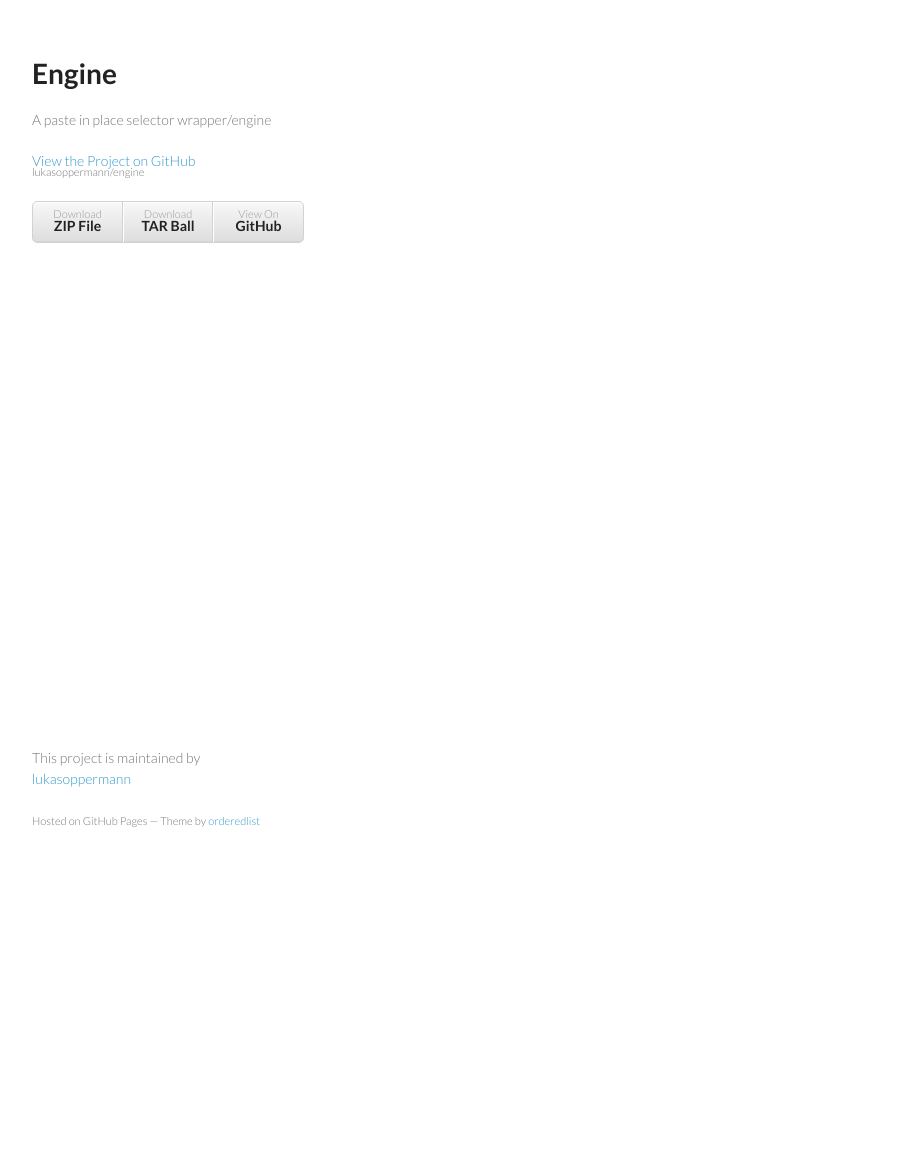
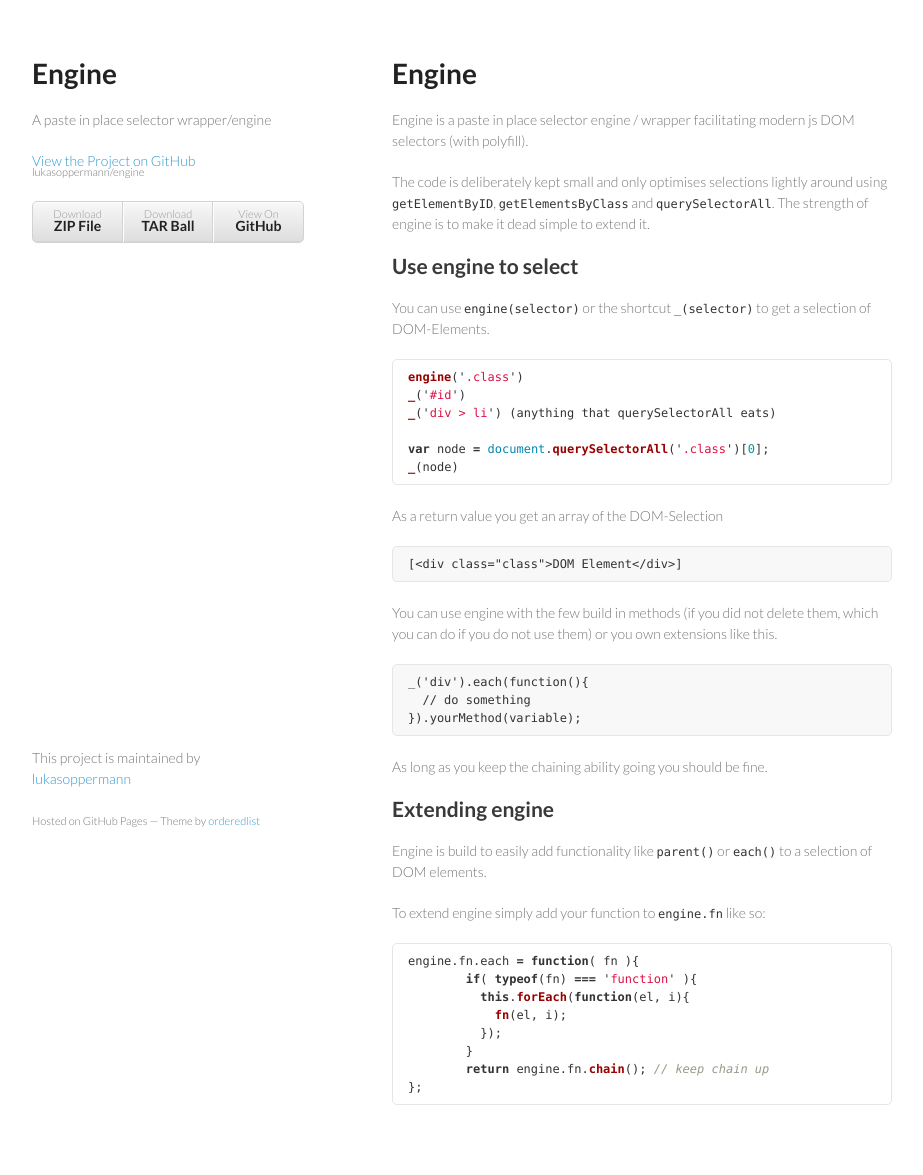
Before and after one commit to lukasoppermann/engine, a Jekyll site: the page built from index.md, in a window 1280 px wide. Shown: the whole page, without its empty margins (178-1101 px from the left). Built offline with Jekyll 4.4.1, drawn with Linux system fonts in a browser that asks for light colours; nearby versions of some CDN libraries; Markdown is read by kramdown in place of the engine named in the settings; before the commit the page ends 900 px from its top, so only the background shows below that.

Commit message:
Sync README.md in master branch to index.md in gh-pages

````diff
--- a/index.md
+++ b/index.md
@@ -1,3 +1,54 @@
 ---
 layout: index
 ---
+
+
+# Engine
+Engine is a paste in place selector engine / wrapper facilitating modern js DOM selectors (with polyfill).
+
+The code is deliberately kept small and only optimises selections lightly around using `getElementByID`, `getElementsByClass` and `querySelectorAll`. The strength of engine is to make it dead simple to extend it.
+
+## Use engine to select
+
+You can use `engine(selector)` or the shortcut `_(selector)` to get a selection of DOM-Elements.
+
+```javascript
+engine('.class')
+_('#id')
+_('div > li') (anything that querySelectorAll eats)
+
+var node = document.querySelectorAll('.class')[0];
+_(node)
+```
+
+As a return value you get an array of the DOM-Selection
+
+```Javascript
+[<div class="class">DOM Element</div>]
+```
+
+You can use engine with the few build in methods (if you did not delete them, which you can do if you do not use them) or you own extensions like this.
+
+```Javascript
+_('div').each(function(){
+  // do something
+}).yourMethod(variable);
+```
+
+As long as you keep the chaining ability going you should be fine.
+
+## Extending engine
+
+Engine is build to easily add functionality like `parent()` or `each()` to a selection of DOM elements.
+
+To extend engine simply add your function to `engine.fn` like so:
+```javascript
+engine.fn.each = function( fn ){
+	if( typeof(fn) === 'function' ){
+	  this.forEach(function(el, i){
+	    fn(el, i);
+	  });
+	}
+	return engine.fn.chain(); // keep chain up
+};
+```
````
Also changed, not shown: readme.md (deleted).
